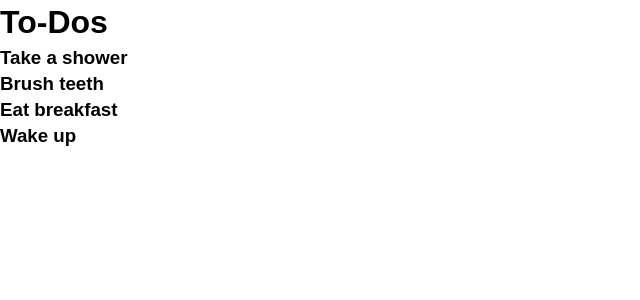
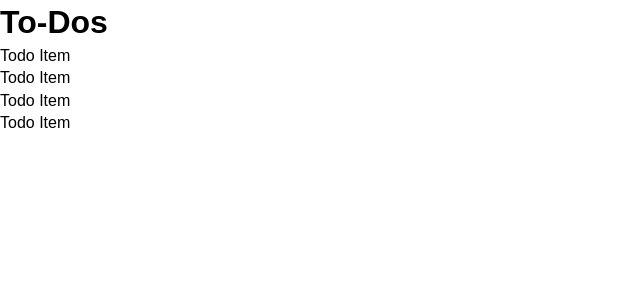
Before and after one commit to armeetj/todolist, a Vue app in the folder app/: page / in a window 1280 px wide. Shown: the top 300 px of the page, without its empty margins (0-640 px from the left). Built offline with nearby package versions, Linux system fonts and the light colour scheme.

Commit message:
added TodoItem

```diff
--- a/app/src/components/Todoitem.vue
+++ b/app/src/components/Todoitem.vue
@@ -6,7 +6,7 @@
 
 <script>
 export default {
-    name: "Todoitem"
+    name: "TodoItem"
 }
 </script>
 
--- a/app/src/components/Todos.vue
+++ b/app/src/components/Todos.vue
@@ -2,14 +2,19 @@
     <div>
         <h1>To-Dos</h1>
         <div v-bind:key="todo.id" v-for="todo in todos">
-            <h3>{{todo.title}}</h3>
+            <TodoItem />
         </div>
     </div>
 </template>
+<script>
 
-<script>
+import TodoItem from './TodoItem.vue'
+
 export default {
     name: "Todos",
+    components: {
+        TodoItem
+    },
     props: ["todos"]
 }
 </script>
```
